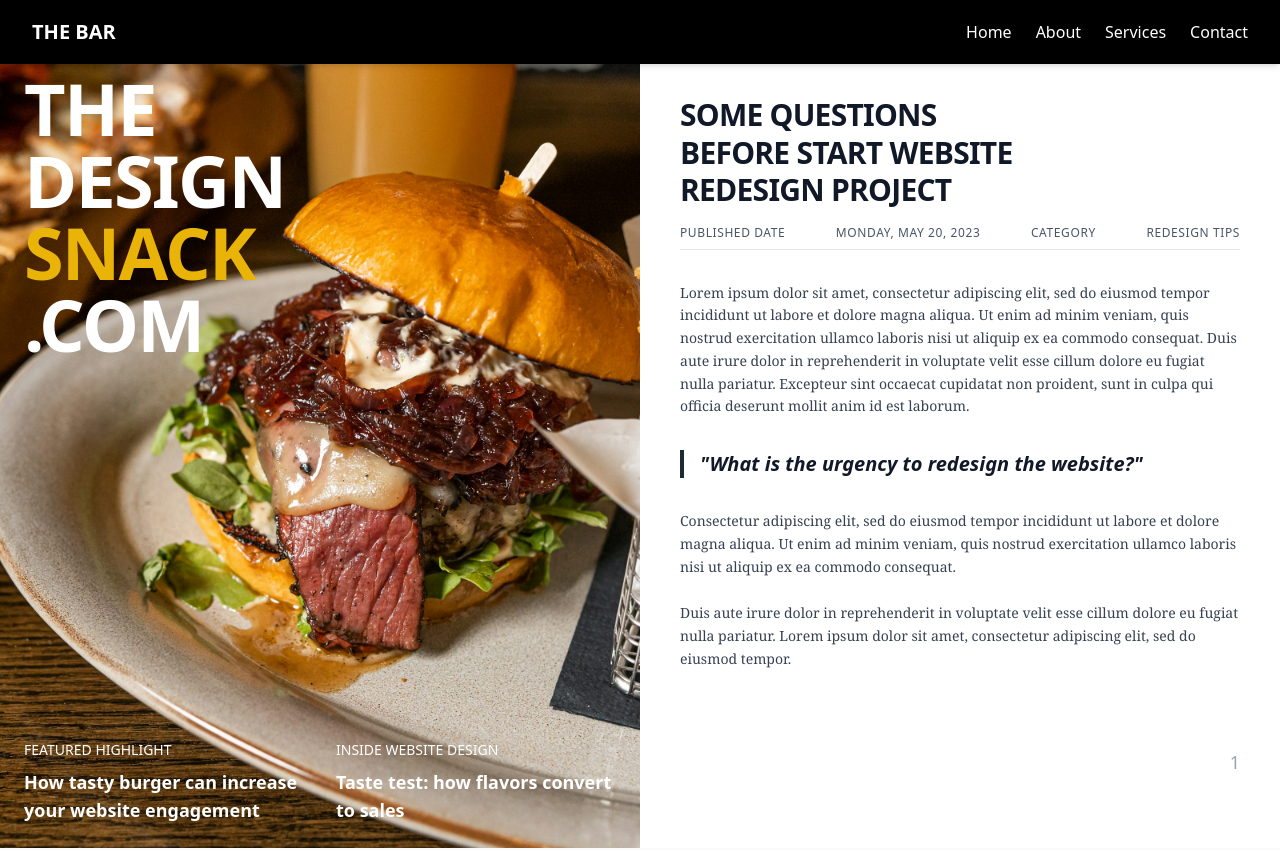
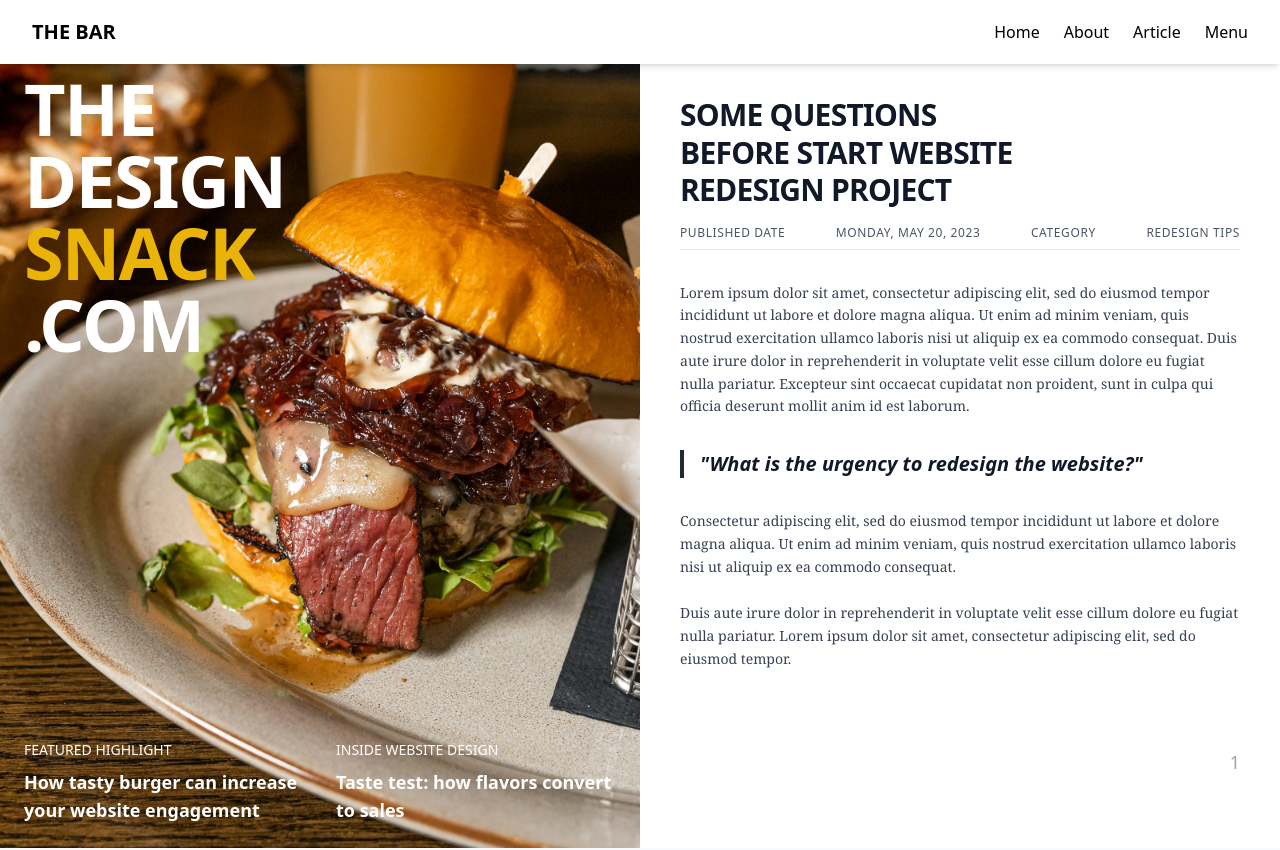
Before and after one commit to Craze8/React-One-Pager-Format, a React (Vite) app: page / in a window 1280 px wide. Shown: the top 850 px of the page. Built offline with nearby package versions, Linux system fonts and the light colour scheme.

Commit message:
{Home/Article/Tabs/CTA/Footer}*About

```diff
--- a/src/App.jsx
+++ b/src/App.jsx
@@ -4,6 +4,7 @@ import Article from './Pages/Article'
 import CTH from './Pages/CTH'
 import Navbar from './Component/Navbar'
 import Menu from './Pages/Menu'
+import Footer from './Component/Footer'
 
 function App() {
   return (
@@ -15,6 +16,7 @@ function App() {
     <Article/>
     <CTH/>
     <Menu/>
+    <Footer/>
     </div>
   )
 }
--- a/src/Component/Footer.jsx
+++ b/src/Component/Footer.jsx
@@ -0,0 +1,54 @@
+import React from 'react'
+import { Facebook, Twitter, Instagram } from 'lucide-react';
+
+const Footer = () => {
+  return (
+    <footer className="bg-black text-white py-10 px-6">
+      <div className="max-w-7xl mx-auto flex flex-col md:flex-row justify-between items-start space-y-10 md:space-y-0 md:space-x-10">
+
+
+        <div className="max-w-md">
+          <h1 className="text-3xl font-bold mb-4 text-yellow-400">THE DESIGN SNACK</h1>
+          <p className="text-lg leading-relaxed text-gray-300">
+            Lorem ipsum dolor sit amet, consectetur adipiscing elit.<br />
+            Sed do eiusmod tempor incididunt ut labore et dolore magna aliqua.
+          </p>
+        </div>
+
+
+        <div>
+          <h2 className="text-2xl font-bold mb-4 text-yellow-400">CONTACT US</h2>
+          <ul className="space-y-2 text-gray-300">
+            <li>Email: hello@designsnack.com</li>
+            <li>Phone: +123 456 7890</li>
+          </ul>
+        </div>
+
+
+        <div>
+          <h2 className="text-2xl font-bold mb-4 text-yellow-400">FOLLOW US</h2>
+          <div className="flex space-x-4">
+            <a href="#" className="flex items-center space-x-2 text-yellow-500 hover:text-yellow-300">
+              <Facebook size={20} />
+              <span>Facebook</span>
+            </a>
+            <a href="#" className="flex items-center space-x-2 text-yellow-500 hover:text-yellow-300">
+              <Twitter size={20} />
+              <span>Twitter</span>
+            </a>
+            <a href="#" className="flex items-center space-x-2 text-yellow-500 hover:text-yellow-300">
+              <Instagram size={20} />
+              <span>Instagram</span>
+            </a>
+          </div>
+        </div>
+      </div>
+
+      <div className="border-t border-gray-700 mt-10 pt-6 text-center text-sm text-gray-500">
+        © {new Date().getFullYear()} The Design Snack. All rights reserved.
+      </div>
+    </footer>
+  );
+};
+
+export default Footer;
--- a/src/Component/Navbar.jsx
+++ b/src/Component/Navbar.jsx
@@ -7,21 +7,20 @@ const Navbar = () => {
   const toggleMenu = () => setIsOpen(!isOpen);
 
   return (
-    <nav className="bg-black shadow-md fixed top-0 w-full z-50">
+    <nav className="bg-white shadow-md fixed top-0 w-full z-50">
       <div className="max-w-7xl mx-auto px-4 sm:px-6 lg:px-8">
         <div className="flex justify-between h-16 items-center">
-          {/* Logo */}
-          <div className="text-xl font-bold text-white">THE BAR</div>
 
-          {/* Desktop Links */}
+          <div className="text-xl font-bold text-black">THE BAR</div>
+
+
           <div className="hidden md:flex space-x-6">
-            <a href="#" className="text-white hover:text-blue-500">Home</a>
-            <a href="#" className="text-white hover:text-blue-500">About</a>
-            <a href="#" className="text-white hover:text-blue-500">Services</a>
-            <a href="#" className="text-white hover:text-blue-500">Contact</a>
+            <a href="#" className="text-black hover:text-blue-500">Home</a>
+            <a href="#" className="text-black hover:text-blue-500">About</a>
+            <a href="#" className="text-black hover:text-blue-500">Article</a>
+            <a href="#" className="text-black hover:text-blue-500">Menu</a>
           </div>
 
-          {/* Mobile Menu Button */}
           <div className="md:hidden">
             <button onClick={toggleMenu}>
               {isOpen ? <X className="w-6 h-6" /> : <Menu className="w-6 h-6" />}
--- a/src/Pages/Article.jsx
+++ b/src/Pages/Article.jsx
@@ -38,7 +38,7 @@ const Article = () => {
     <div className="relative min-h-screen bg-gray-50 px-4 py-12 md:px-12">
       <div className="max-w-7xl mx-auto grid grid-cols-1 md:grid-cols-3 gap-8">
 
-        {/* Large Featured Article */}
+
         <div className="md:col-span-2 bg-white rounded-xl shadow overflow-hidden">
           <img
             src={foodArticles[0].image}
```
